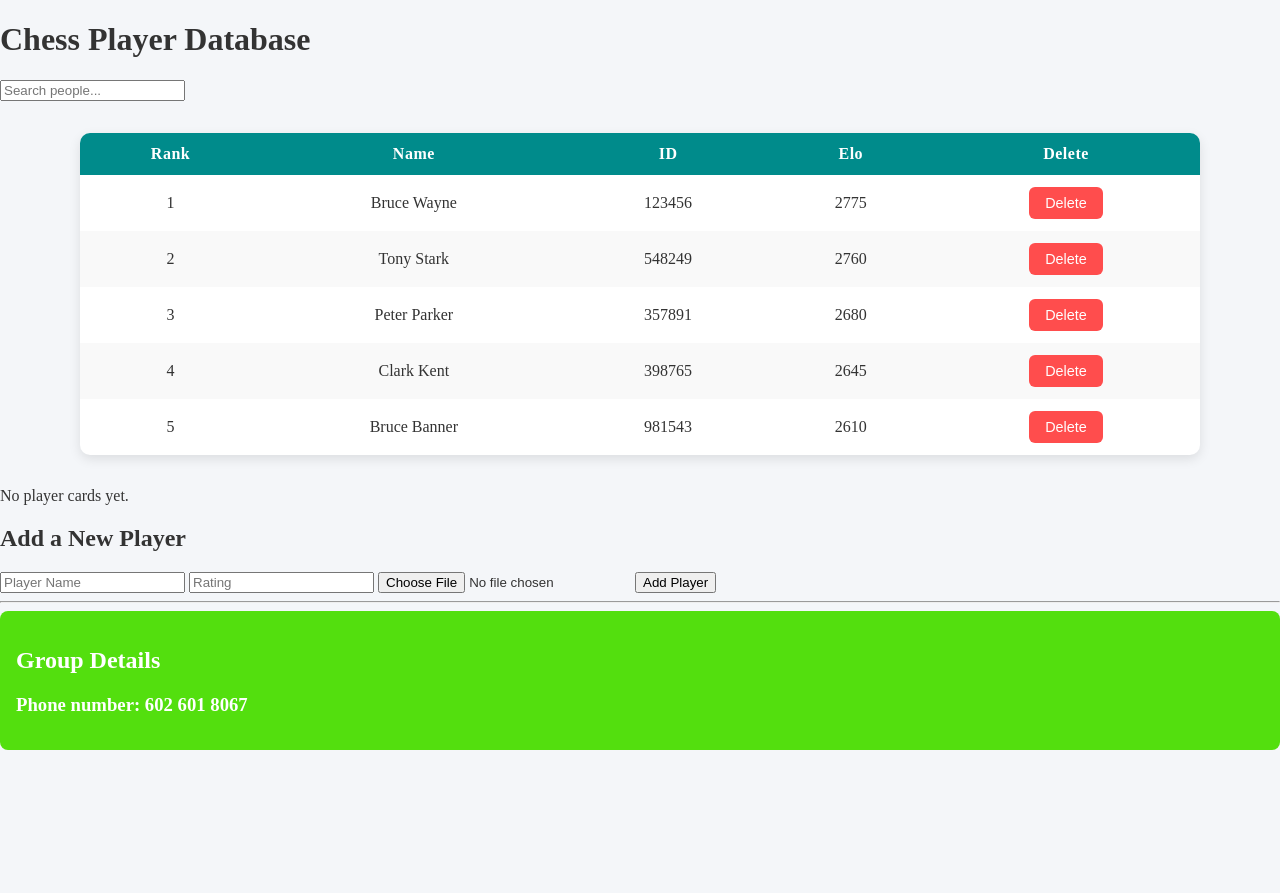
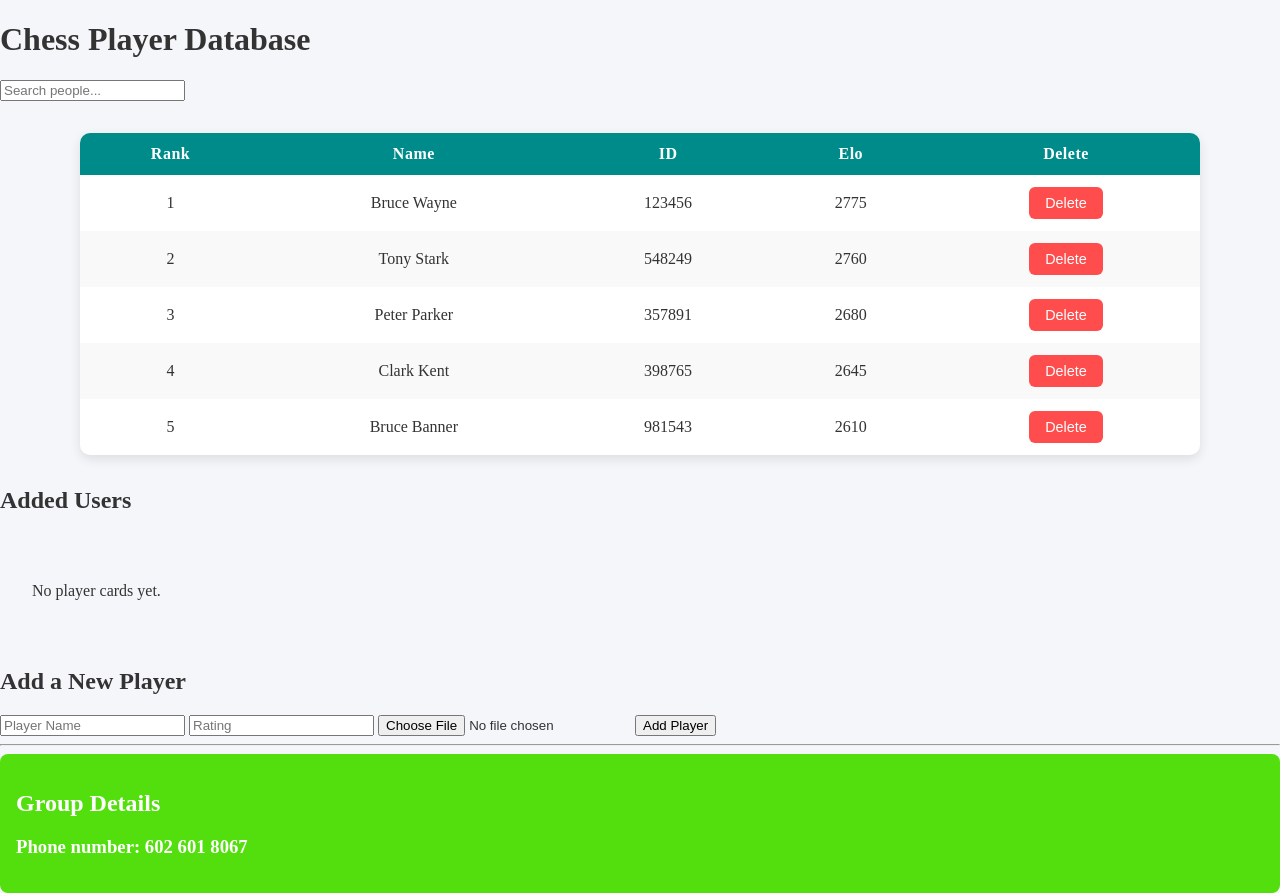
Before and after one commit to idh44-tech/Group-3-Chess-Database, a plain HTML site: page chess_tracker/Chess_tracker.html in a window 1280 px wide. Before the commit the page ends 800 px from the top, so only its background shows below. Drawn offline with nearby package versions, Linux system fonts and the light colour scheme.

Commit message:
css and html style fixes

```diff
--- a/chess_tracker/Chess_tracker.html
+++ b/chess_tracker/Chess_tracker.html
@@ -66,6 +66,7 @@
     </table>
     </div>
     <div class="add-Player-form">
+        <h2>Added Users</h2>
      <section id="Player-List" class="Player-list"></section>
 
     <section class="add-Player-form">
--- a/chess_tracker/style.css
+++ b/chess_tracker/style.css
@@ -1,5 +1,5 @@
 
-   body {
+body {
   background: #f4f6f9;
   margin: 0;
   padding: 0;
@@ -63,9 +63,10 @@ tbody tr:hover {
 }
 
 /* Player Cards */
-.player-list {
-  display: grid;
-  grid-template-columns: repeat(auto-fill, minmax(250px, 1fr));
+.Player-list {
+  display: flex;
+  flex-direction: row;
+  flex-wrap: wrap;
   gap: 1.5rem;
   padding: 2rem;
 }
@@ -73,9 +74,10 @@ tbody tr:hover {
 .player-card {
   background: white;
   border-radius: 12px;
+  width: 200px;
   box-shadow: 0 4px 10px rgba(0,0,0,0.1);
   overflow: hidden;
-  padding: 1rem;
+  padding: 2rem;
   text-align: center;
   transition: transform 0.2s ease-in-out;
 }
@@ -85,7 +87,7 @@ tbody tr:hover {
 }
 
 .player-card img {
-  width: 100%;
+  width: auto;
   height: 160px;
   object-fit: cover;
   border-radius: 8px;
```
